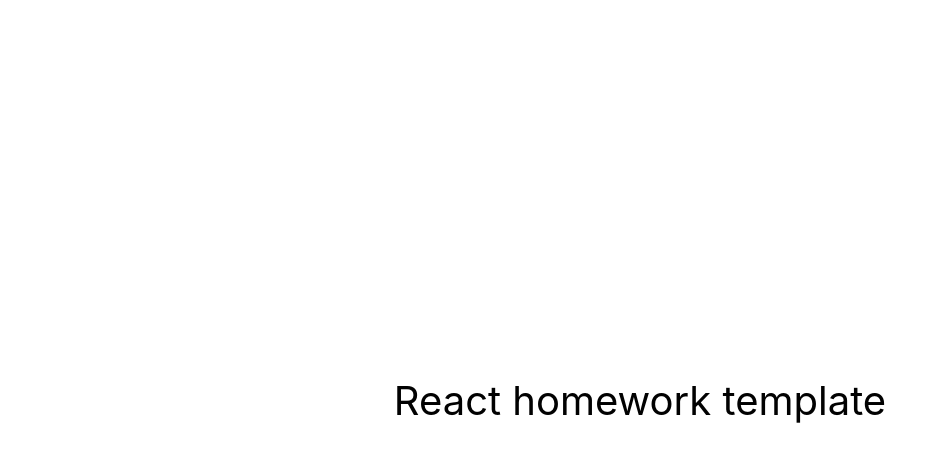
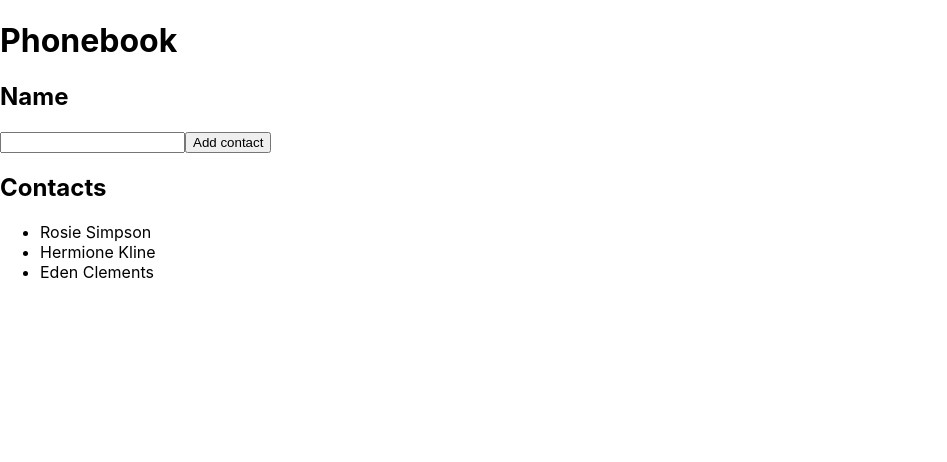
Before and after one commit to marlenaduleba/goit-react-hw-02-phonebook, a React (Create React App) app: page / in a window 1280 px wide. Shown: the top 462 px of the page, without its empty margins (0-947 px from the left). Built offline with nearby package versions, Linux system fonts and the light colour scheme.

Commit message:
base structure added

```diff
--- a/src/components/App.jsx
+++ b/src/components/App.jsx
@@ -1,16 +1,40 @@
-export const App = () => {
-  return (
-    <div
-      style={{
-        height: '100vh',
-        display: 'flex',
-        justifyContent: 'center',
-        alignItems: 'center',
-        fontSize: 40,
-        color: '#010101'
-      }}
-    >
-      React homework template
-    </div>
-  );
-};
+import { Component } from 'react';
+
+export default class App extends Component {
+  state = {
+    contacts: [],
+    filter: '',
+  };
+
+  render() {
+    return (
+      <div>
+        <h1>Phonebook</h1>
+        <form action="">
+          <h2>Name</h2>
+          <input
+            type="text"
+            name="name"
+            pattern="^[a-zA-Zа-яА-Я]+(([' -][a-zA-Zа-яА-Я ])?[a-zA-Zа-яА-Я]*)*$"
+            title="Name may contain only letters, apostrophe, dash and spaces. For example Adrian, Jacob Mercer, Charles de Batz de Castelmore d'Artagnan"
+            required
+          />
+          <button>Add contact</button>
+        </form>
+        <h2>Contacts</h2>
+        <ul>
+          <li>Rosie Simpson</li>
+          <li>Hermione Kline</li>
+          <li>Eden Clements</li>
+        </ul>
+      </div>
+    );
+  }
+}
+
+/* <h1>Phonebook</h1>
+  <ContactForm />
+
+  <h2>Contacts</h2>
+  <Filter />
+  <ContactList />*/
--- a/src/index.js
+++ b/src/index.js
@@ -1,6 +1,6 @@
 import React from 'react';
 import ReactDOM from 'react-dom/client';
-import { App } from 'components/App';
+import App from 'components/App';
 import './index.css';
 
 ReactDOM.createRoot(document.getElementById('root')).render(
```
Also changed, not shown: src/components/ContactForm/ContactForm.jsx (added), src/components/ContactList/ContactList.jsx (added), src/components/Filter/Filter.jsx (added).
